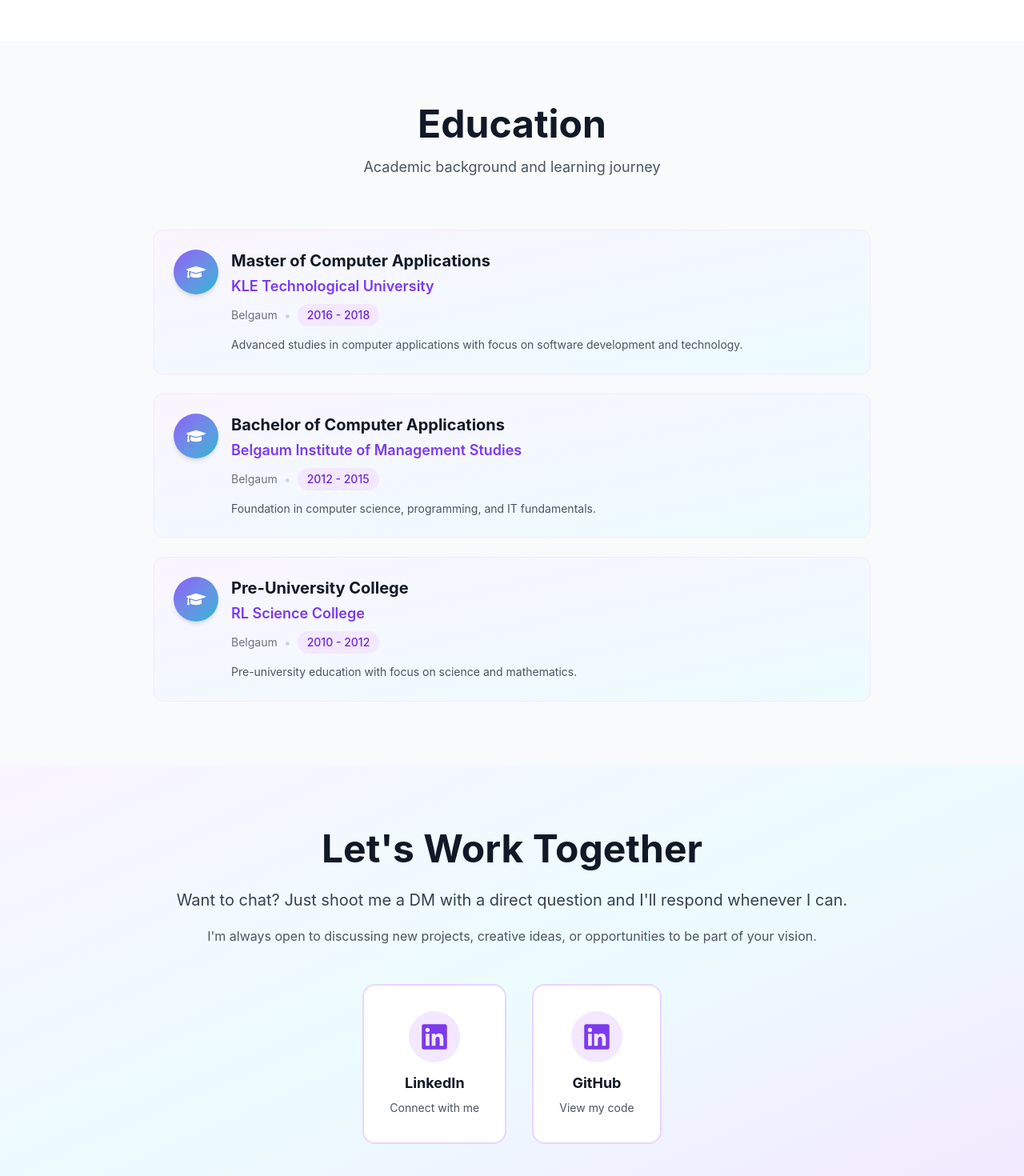
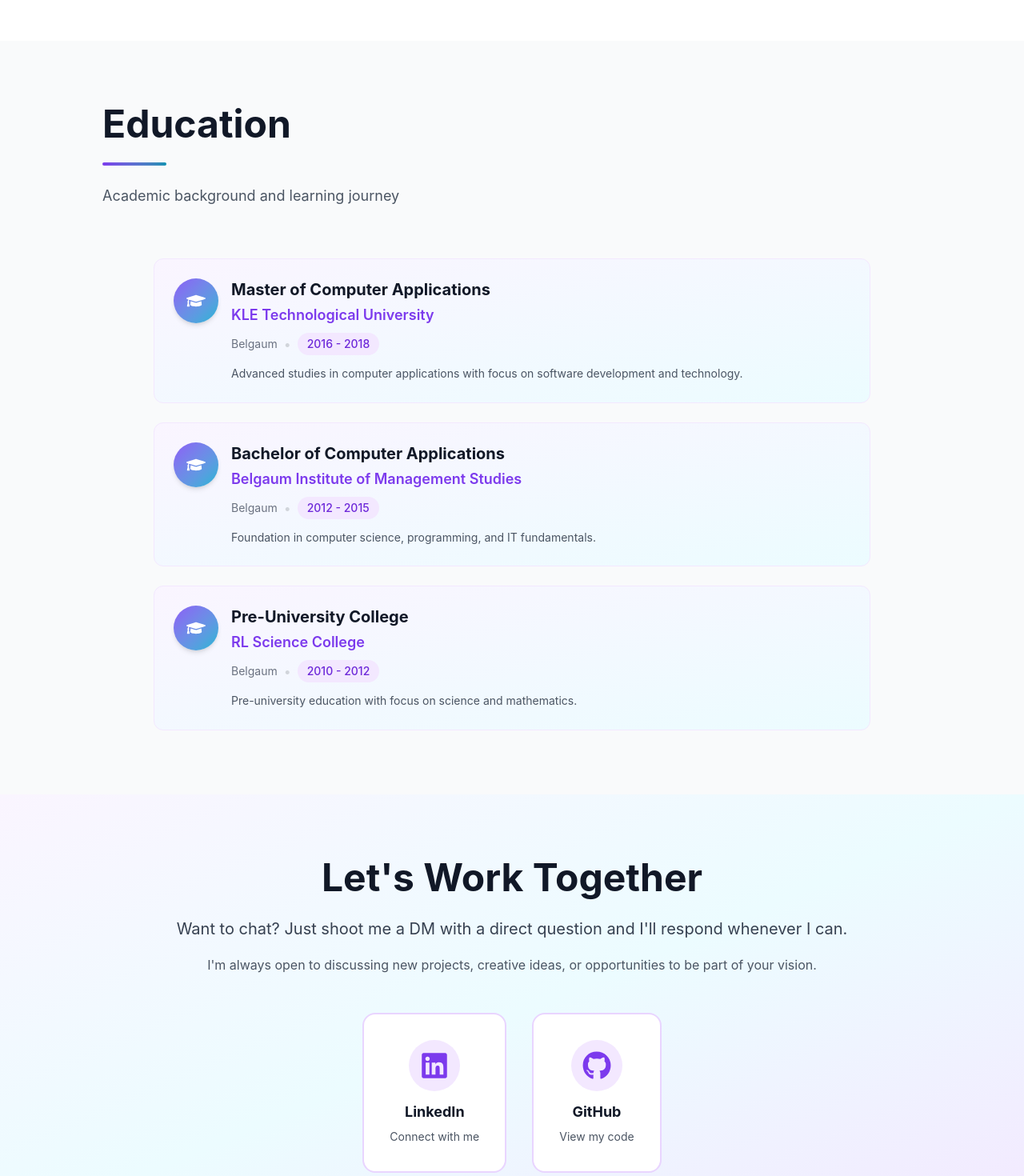
Before and after one commit to asifjirayat/asifjirayat-portfolio, a React (Vite) app: page / in a window 1280 px wide. Shown: the part 8200-9670 px from the top of the page at 80% size. Built offline with nearby package versions, Linux system fonts and the light colour scheme; the HTML template or start-up script is replaced by a standard one; a web font is replaced by a local one.

Commit message:
Contact and Education improved

```diff
--- a/src/components/sections/Contact.jsx
+++ b/src/components/sections/Contact.jsx
@@ -20,7 +20,7 @@ const Contact = () => {
             Let's Work Together
           </h2>
 
-          {/* Decription */}
+          {/* Description */}
           <p className="text-lg md:text-xl text-neutral-700 mb-4 leading-relaxed">
             Want to chat? Just shoot me a DM with a direct question and I'll
             respond whenever I can.
@@ -38,7 +38,7 @@ const Contact = () => {
               rel="noopener noreferrer"
               whileHover={{ scale: 1.05, y: -5 }}
               whileTap={{ scale: 0.95 }}
-              className="flex flex-col items-center gap-3 p-8 bg-white rounded-2xl border-2 border-primary-200 hover:border-primary-400 hover:shadow-xl transition-all group min-w-[160px]"
+              className="flex flex-col items-center gap-3 p-8 bg-white rounded-2xl border-2 border-primary-200 hover:border-primary-400 hover:shadow-xl transition-all group min-w-40"
             >
               <div className="w-16 h-16 rounded-full bg-primary-100 flex items-center justify-center group-hover:bg-primary-600 transition-colors">
                 <FaLinkedin className="text-4xl text-primary-600 group-hover:text-white transition-colors" />
@@ -59,10 +59,10 @@ const Contact = () => {
               rel="noopener noreferrer"
               whileHover={{ scale: 1.05, y: -5 }}
               whileTap={{ scale: 0.95 }}
-              className="flex flex-col items-center gap-3 p-8 bg-white rounded-2xl border-2 border-primary-200 hover:border-primary-400 hover:shadow-xl transition-all group min-w-[160px]"
+              className="flex flex-col items-center gap-3 p-8 bg-white rounded-2xl border-2 border-primary-200 hover:border-primary-400 hover:shadow-xl transition-all group min-w-40"
             >
               <div className="w-16 h-16 rounded-full bg-primary-100 flex items-center justify-center group-hover:bg-primary-600 transition-colors">
-                <FaLinkedin className="text-4xl text-primary-600 group-hover:text-white transition-colors" />
+                <FaGithub className="text-4xl text-primary-600 group-hover:text-white transition-colors" />
               </div>
               <div className="text-center">
                 <span className="text-lg font-bold text-neutral-900 block mb-1">
--- a/src/components/sections/Education.jsx
+++ b/src/components/sections/Education.jsx
@@ -6,17 +6,19 @@ const Education = () => {
   return (
     <section id="education" className="py-20 bg-neutral-50">
       <div className="container mx-auto px-6">
+        {/* Section Header */}
         <motion.div
           initial={{ opacity: 0, y: 20 }}
           whileInView={{ opacity: 1, y: 0 }}
           viewport={{ once: true }}
           transition={{ duration: 0.6 }}
-          className="text-center mb-16"
+          className="max-w-5xl mx-auto mb-16"
         >
-          <h2 className="text-4xl md:text-5xl font-bold text-neutral-900 mb-4">
+          <h2 className="text-4xl md:text-5xl font-bold text-neutral-900 mb-6">
             Education
           </h2>
-          <p className="text-lg text-neutral-600 max-w-2xl mx-auto">
+          <div className="w-20 h-1 bg-linear-to-r from-primary-600 to-accent-600 rounded-full mb-2"></div>
+          <p className="text-lg text-neutral-600 mt-6 max-w-3xl">
             Academic background and learning journey
           </p>
         </motion.div>
```
